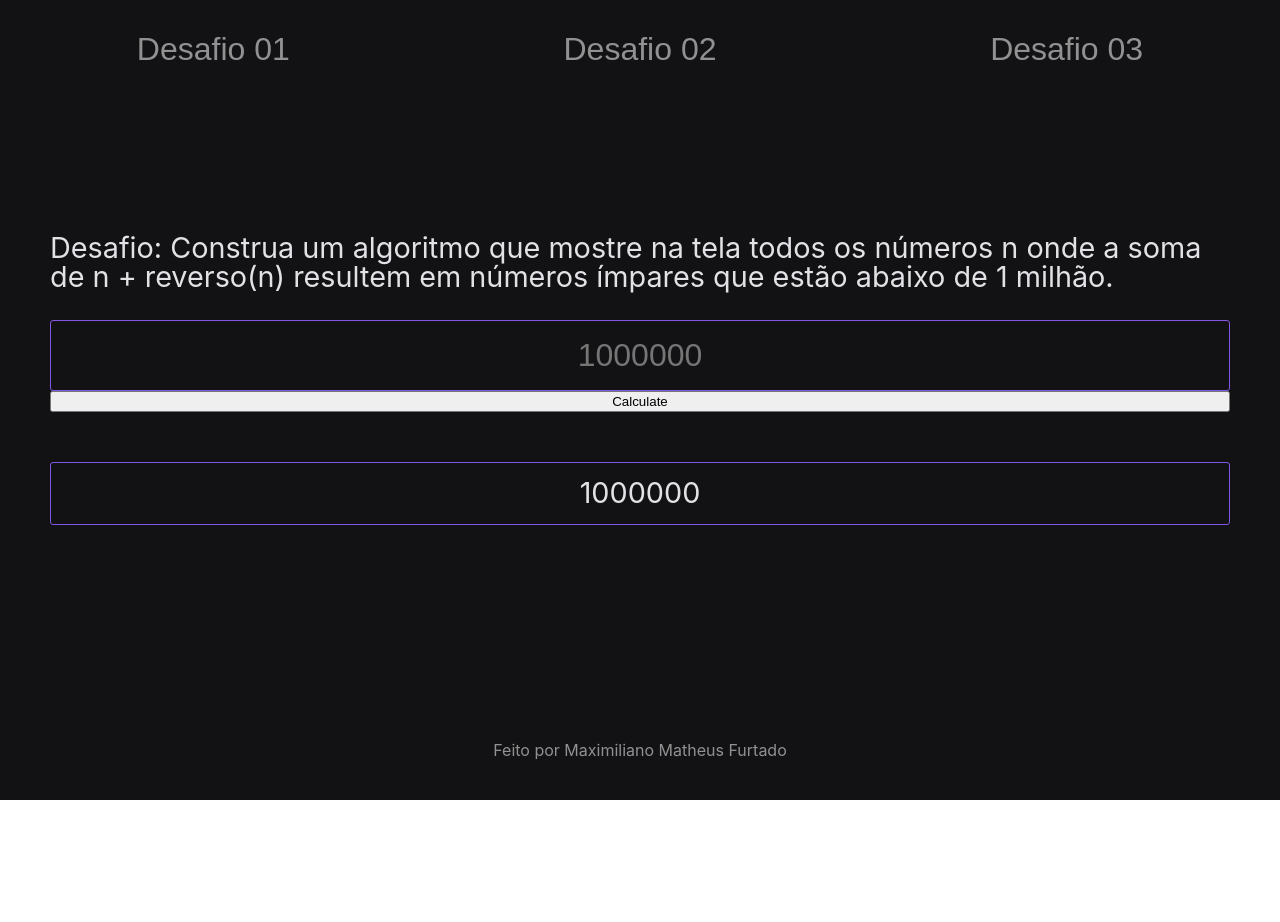
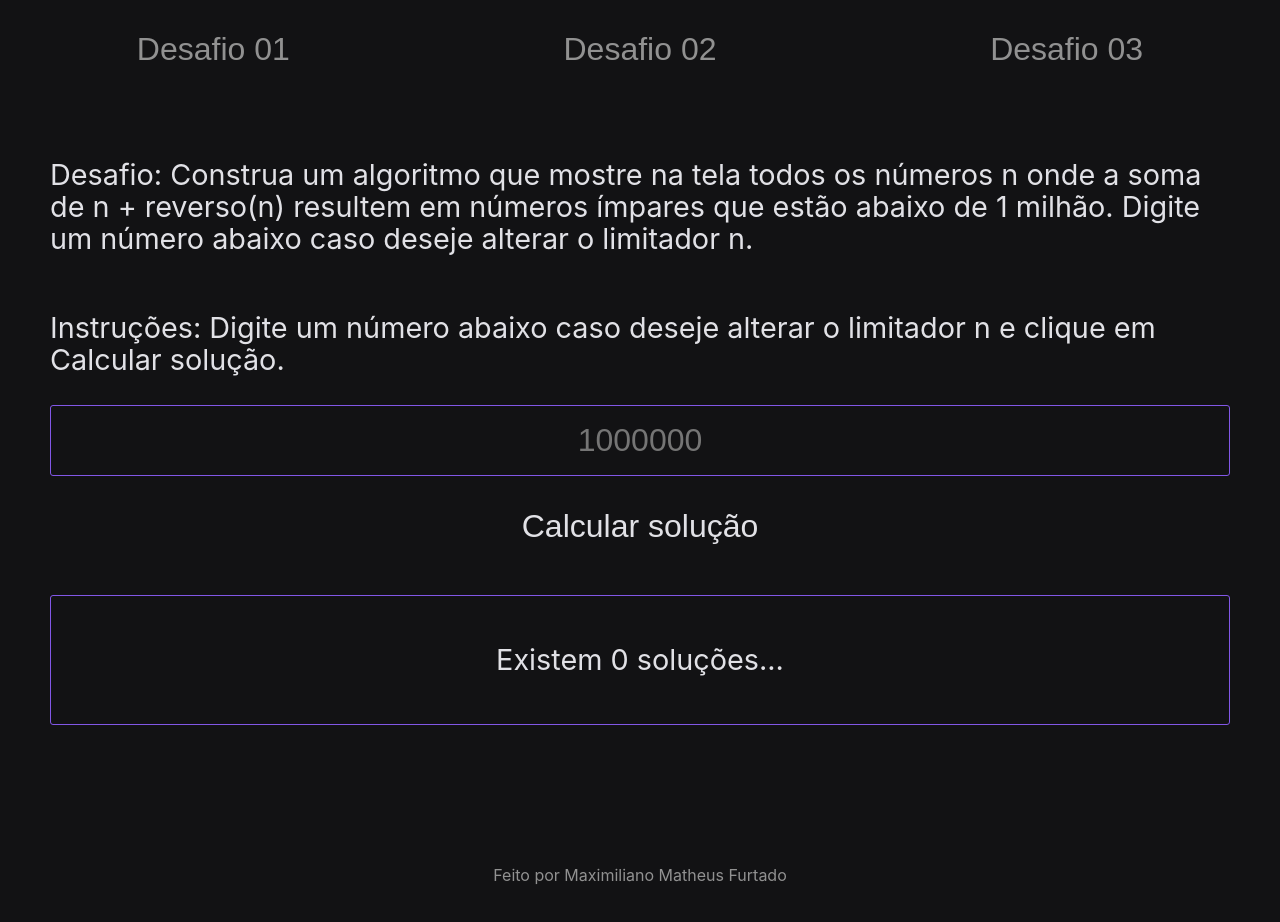
Before and after one commit to maax103/desafio-warren, a React (Create React App) app: page / in a window 1280 px wide. Both pictures are taken after a click on the button "Desafio 01". Shown: the top 922 px of the page. Before the commit the page ends 800 px from the top, so only its background shows below. Built offline with nearby package versions, Linux system fonts and the light colour scheme.

Commit message:
concluído desafio 01

```diff
--- a/src/components/GamePage/Desafio01/index.js
+++ b/src/components/GamePage/Desafio01/index.js
@@ -1,51 +1,106 @@
 import React, { useState } from 'react'
 import { Desafio01Container } from './style'
 
-const Solution = ({flipNumberAndSum , capValue}) => {
-  return(
-    capValue
-  )
-}
-
-export const Desafio01 = ({ }) => {
+export const Desafio01 = () => {
 
   const [capValue, setCapValue] = useState(1000000)
   // const [capV]
   const [solution, setSolution] = useState([]);
 
-    function flipNumberAndSum(n){
+  function flipNumberAndSum(n) {
     let number = String(Number(n)); // Remove left zeros and convert to string
 
     let numberArray = number.split("");
-      // console.log(numberArray);
     let flippedArray = numberArray.reverse();
     let flippedNumber = flippedArray.join("");
 
-      return {number: number, flip: flippedNumber, sum: Number(number) + Number(flippedNumber)};
+    return { number: number, flip: flippedNumber, sum: Number(number) + Number(flippedNumber) };
 
   }
 
-    function calculateSolution(){
-      let number = capValue;
-      if(number === ""){number = 1000000}
+  function calculateSolution() {
+    let capNumber = capValue;
+    if (capNumber === "") { capNumber = 1000000 }
 
-      // for(let i = 0; i < number)
+    let newArray = [];
+    for (let n = 0; n < capNumber; n++) {
+      let numberObj = flipNumberAndSum(n);
+      if (numberObj.sum < capNumber && numberObj.sum % 2 !== 0) {
+        newArray.push({ number: n, flip: numberObj.flip, sum: numberObj.sum })
+      }
+    }
+
+    setSolution(newArray);
+    console.log(newArray);
+  }
+
+  function downloadFile(filename, text) {
+    var element = document.createElement('a');
+    element.setAttribute('href', 'data:text/plain;charset=utf-8,' + encodeURIComponent(text));
+    element.setAttribute('download', filename);
+
+    element.style.display = 'none';
+    document.body.appendChild(element);
+
+    element.click();
+
+    document.body.removeChild(element);
   }
 
   return (
     <Desafio01Container>
       <p>
         Desafio: Construa um algoritmo que mostre na tela todos os números n onde a soma de n + reverso(n) resultem em números ímpares que estão abaixo de 1 milhão.
+        Digite um número abaixo caso deseje alterar o limitador n.
+      </p>
+      <p>
+        Instruções: Digite um número abaixo caso deseje alterar o limitador n e clique em Calcular solução.
       </p>
       {/* <label>Cap Value</label> */}
       <input type="text"
-        onChange={(e)=>{
+        onChange={(e) => {
           setCapValue(e.target.value)
         }} placeholder={1000000}
       />
-      <button onClick={calculateSolution}>Calculate</button>
+      <button onClick={calculateSolution}>Calcular solução</button>
       <div className='solution'>
-        <Solution capValue={capValue} flipNumberAndSum={flipNumberAndSum} />
+        {solution.length === 1 ?
+          <p>Existe {solution.length} solução...</p>
+          :
+          <p>Existem {solution.length} soluções...</p>
+        }
+        {solution.length > 2590 ?
+
+        <>
+          <p>Tabela muito grande...</p>
+          <button onClick={()=>{downloadFile("Tabela",JSON.stringify(solution))}}>
+            Clique para baixar a tabela em formato JSON
+          </button>
+        </>:
+          solution.length == 0 || solution.length == undefined ? "" :
+
+          <table>
+            <thead>
+              <tr>
+                <th>Solução</th>
+                <th>N</th>
+                <th>N-Invertido</th>
+                <th>Soma</th>
+              </tr>
+            </thead>
+            <tbody>
+
+              {solution.map((elem, index) => (
+                <tr key={elem.number}>
+                  <td>{index + 1}</td>
+                  <td>{elem.number}</td>
+                  <td>{elem.flip}</td>
+                  <td>{elem.sum}</td>
+                </tr>
+              ))}
+            </tbody>
+          </table>
+          }
       </div>
     </Desafio01Container>
   )
--- a/src/components/GamePage/Desafio01/style.js
+++ b/src/components/GamePage/Desafio01/style.js
@@ -14,6 +14,23 @@ export const Desafio01Container = styled.div`
     font-size: 1.8rem;
     line-height: 100%;
     flex-direction: column;
+    p{
+        line-height: 2rem;
+    }
+
+    button{
+        margin-top: 2rem;
+        color: #E1E1E6;
+        font-size: 2rem;
+        border: none;
+        background-color: #00000000;
+        line-height: 2.2rem;
+
+        &:hover{
+            filter: brightness(2);
+            font-size: 2.2rem;
+        }
+    }
 
     input{
         background-color: #00000000;
@@ -35,5 +52,29 @@ export const Desafio01Container = styled.div`
         padding: 1rem;
         display: flex;
         justify-content: center;
+        flex-direction: column;
+
+        p{
+            margin: 2rem auto;
+
+        }
+    }
+    table{
+        width: 100%;
+        border-collapse: collapse;
+        text-align: center;
+
+        /* tr:nth-child(even){background-color: #f2f2f2;}
+        tr:hover {background-color: #ddd;} */
+
+        th {
+            padding-top: 12px;
+            padding-bottom: 12px;
+            /* background-color: #04AA6D; */
+            color: white;
+        }
+        tr{
+            line-height: 2.4rem;
+        }
     }
 `
```
Lines whose indentation alone changed are shown as unchanged.
